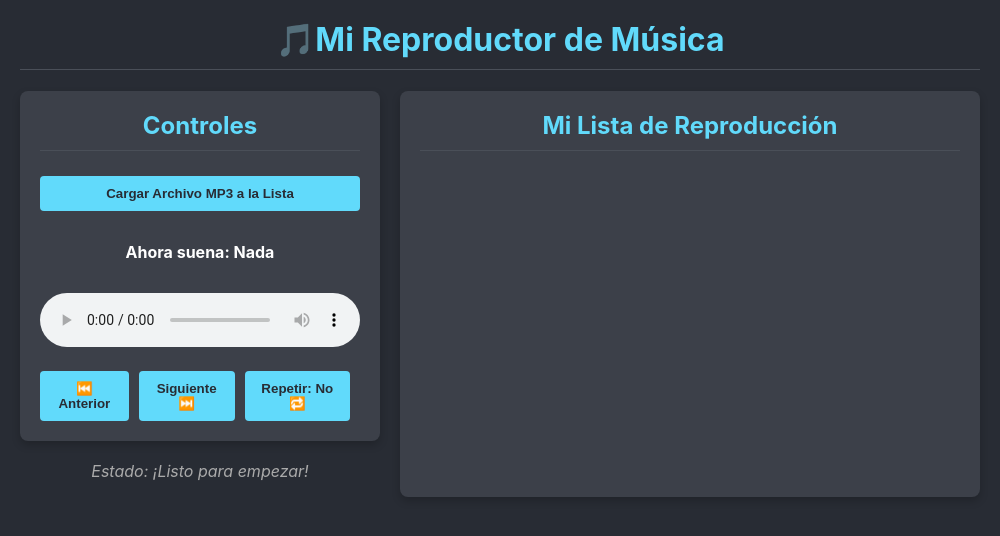
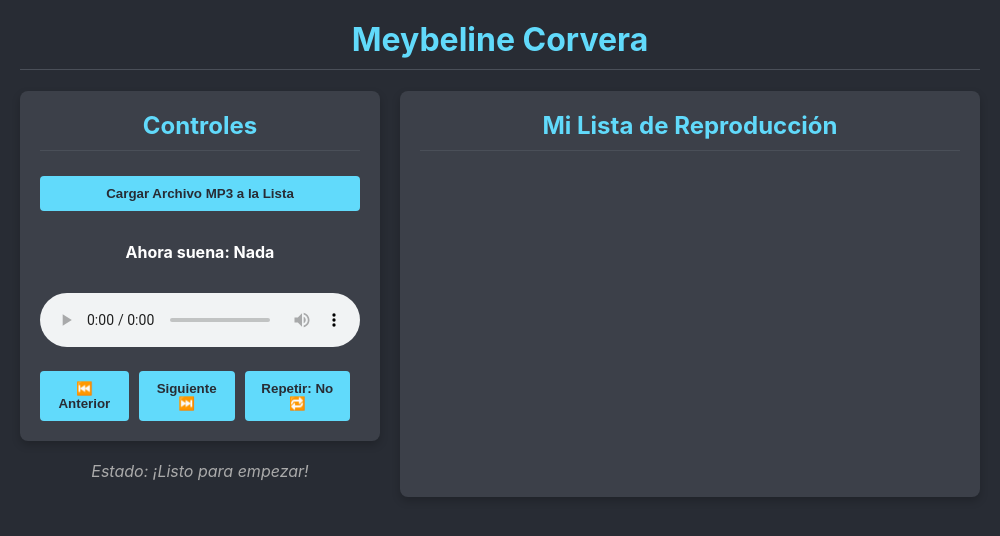
Before and after one commit to MeybelineCorvera/pract5_CORVERA, an Electron app: page index.html in a window 1000 px wide. Drawn offline with Linux system fonts and the light colour scheme.

Commit message:
proyecto v1.0.1

```diff
--- a/index.html
+++ b/index.html
@@ -7,7 +7,7 @@
     <link rel="stylesheet" href="style.css">
 </head>
 <body>
-    <h1>🎵Mi Reproductor de Música</h1>
+    <h1>Meybeline Corvera</h1>
 
     <div class="main-container">
         <div class="controls-column">
```
Also changed, not shown: package.json (+11 -8 lines).
